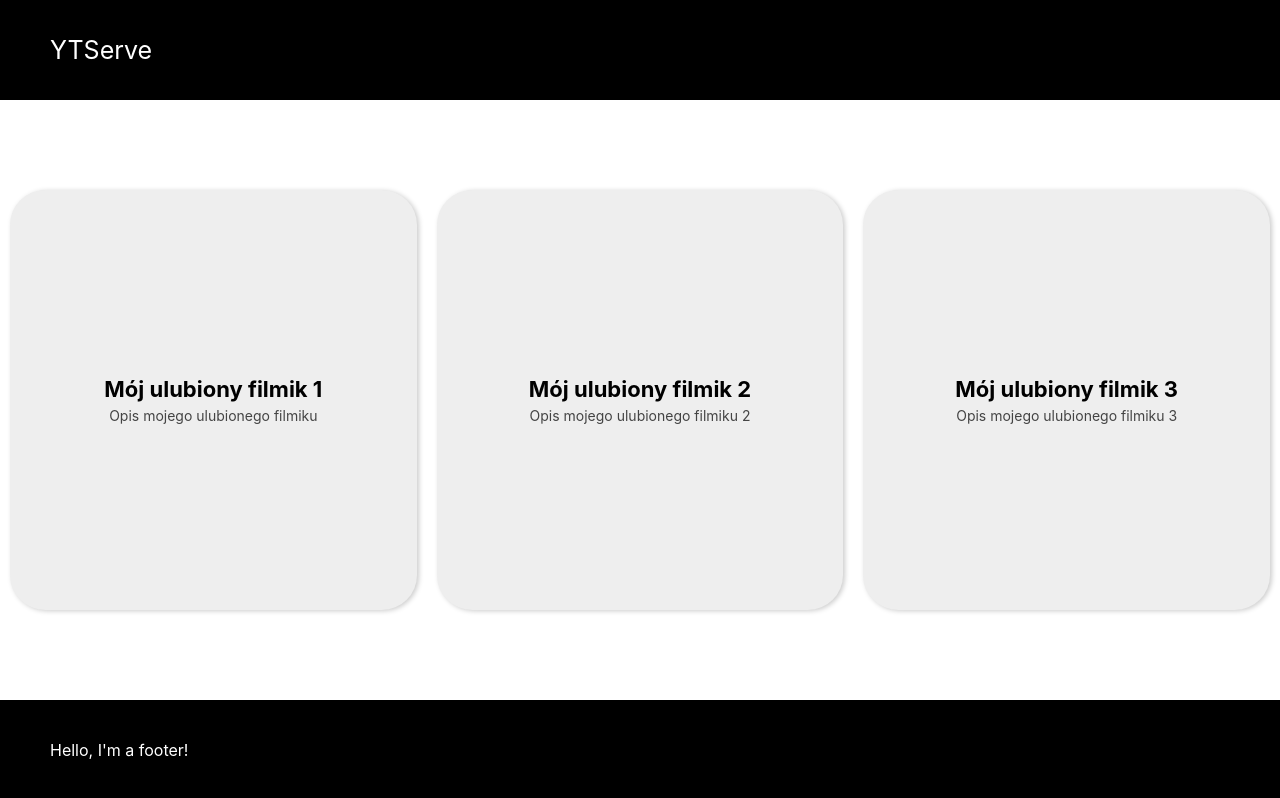
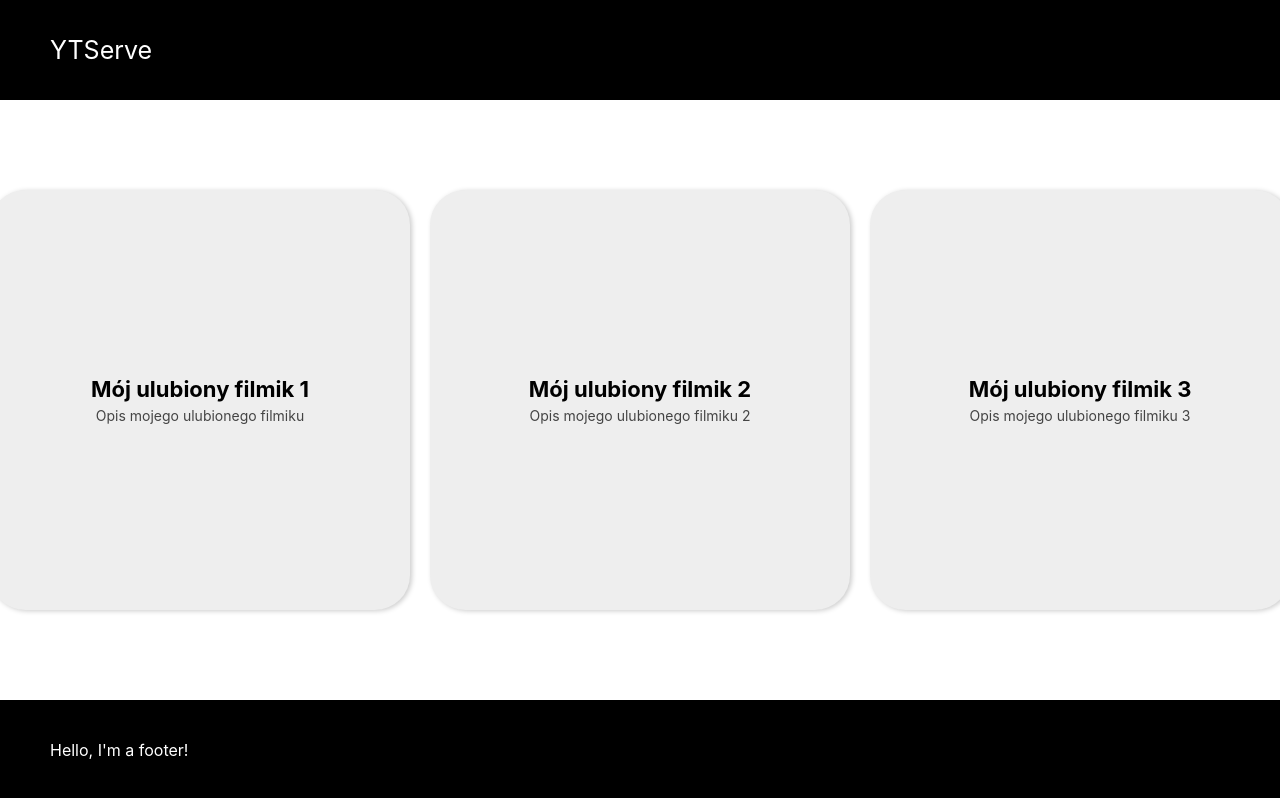
Before and after one commit to weronikaolejniczak/video-service, a React (Create React App) app: page / in a window 1280 px wide. Built offline with nearby package versions, Linux system fonts and the light colour scheme.

Commit message:
VideoList component

```diff
--- a/src/components/index.js
+++ b/src/components/index.js
@@ -1,6 +1,7 @@
 import Header from './header/Header';
 import Main from './main/Main';
 import Video from './video/Video';
+import VideoList from './videoList/VideoList';
 import Footer from './footer/Footer';
 
-export {Header, Main, Video, Footer};
+export {Header, Main, Video, VideoList, Footer};
--- a/src/components/main/Main.js
+++ b/src/components/main/Main.js
@@ -1,13 +1,11 @@
 import React from 'react';
-import {Video} from '../';
+import {VideoList} from '../';
 import './style.css';
 
 const Main = () => {
     return (
         <main>
-            <Video title={"Mój ulubiony filmik 1"} description={"Opis mojego ulubionego filmiku"} />
-            <Video title={"Mój ulubiony filmik 2"} description={"Opis mojego ulubionego filmiku 2"} />
-            <Video title={"Mój ulubiony filmik 3"} description={"Opis mojego ulubionego filmiku 3"} />
+            <VideoList />
         </main>
     );
 }
--- /dev/null
+++ b/src/components/videoList/VideoList.js
@@ -0,0 +1,15 @@
+import React from 'react';
+import {Video} from '../';
+import './style.css';
+
+const VideoList = () => {
+    return (
+        <div className="video-list">
+            <Video title={"Mój ulubiony filmik 1"} description={"Opis mojego ulubionego filmiku"} />
+            <Video title={"Mój ulubiony filmik 2"} description={"Opis mojego ulubionego filmiku 2"} />
+            <Video title={"Mój ulubiony filmik 3"} description={"Opis mojego ulubionego filmiku 3"} />
+        </div>
+    );
+}
+
+export default VideoList;
--- /dev/null
+++ b/src/components/videoList/style.css
@@ -0,0 +1,4 @@
+.video-list {
+    display: flex;
+    flex-direction: row;
+}
```
